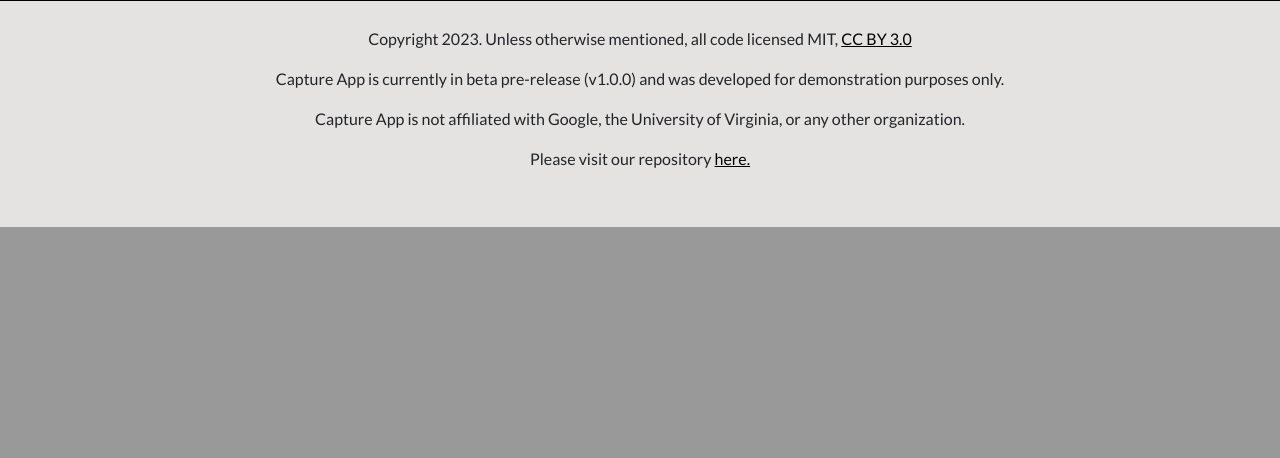
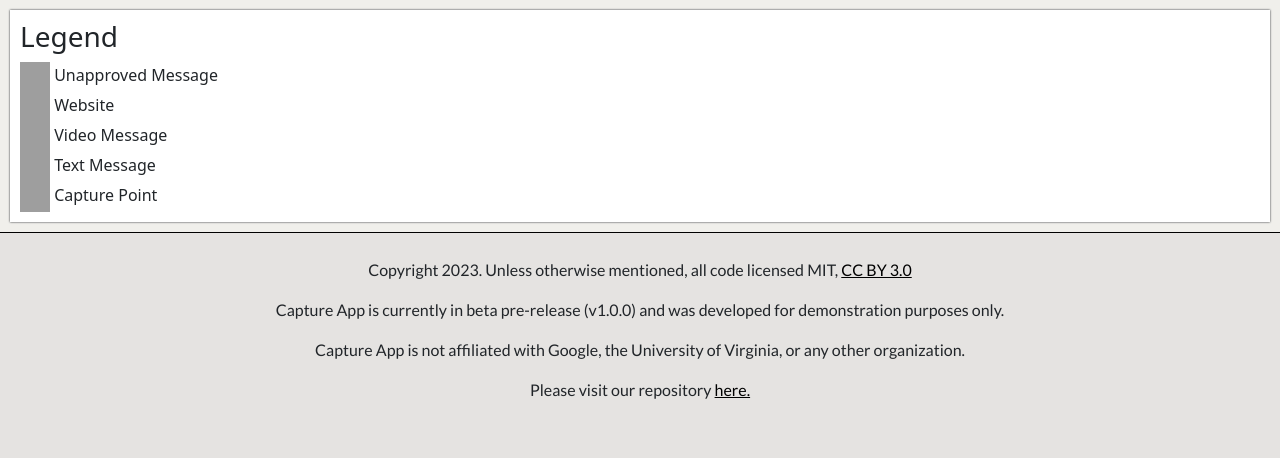
Before and after one commit to colbyle25/Capture-App, a Django app: page /map/ in a window 1280 px wide. Shown: the part 864-1322 px from the top of the page. Before the commit the page ends 1091 px from the top, so only its background shows below. Run offline with Django 4.2, Linux system fonts and the light colour scheme; data that the repository does not hold is empty; some libraries are stand-ins or nearby versions; some web fonts are replaced; grey boxes are pictures that could not be loaded.

Commit message:
Added legend to map. Also added info to message box to inform users they can leave youtube/image messages

```diff
--- a/oauthtesting/static/js/map.js
+++ b/oauthtesting/static/js/map.js
@@ -121,6 +121,19 @@ function initMap() {
 
     // Loads the markers whenever the map is loaded
     LoadMarkers();
+
+
+
+    const legend = document.getElementById("legend");
+
+    for (let i = 0; i < 6; i++) {
+        if (i == 1) continue;
+        const div = document.createElement("div");
+        div.innerHTML = '<img width = 30 height = 30 src="' + getMarkerIcon(i) + '"> ' + getMarkerNames(i);
+        legend.appendChild(div);
+    }
+
+    map.controls[google.maps.ControlPosition.LEFT_BOTTOM].push(legend);
 }
 
 function handleWindowOpening(marker, location) {
@@ -150,6 +163,27 @@ function handleWindowOpening(marker, location) {
     });
 }
 
+function getMarkerNames(marker_id) {
+    switch (marker_id) {
+    case 0:
+        return "Unapproved Message";
+        break;
+    case 1:
+        return "";
+        break;
+    case 2:
+        return "Website";
+        break;
+    case 3:
+        return "Video Message";
+        break;
+    case 4:
+        return "Text Message";
+        break;
+    }
+    return "Capture Point";
+}
+
 function getMarkerIcon(marker_id) {
     switch (marker_id) {
     case 0:
@@ -164,8 +198,11 @@ function getMarkerIcon(marker_id) {
     case 3:
         return "https://maps.google.com/mapfiles/kml/shapes/movies.png";
         break;
+    case 4:
+        return "https://maps.google.com/mapfiles/ms/icons/red-dot.png";
+        break;
     }
-    return "https://maps.google.com/mapfiles/ms/icons/red-dot.png";
+    return "https://upload.wikimedia.org/wikipedia/commons/thumb/archive/d/dd/20170128002300%21University_of_Virginia_Rotunda_logo.svg/118px-University_of_Virginia_Rotunda_logo.svg.png";
 }
 
 function placeNewMarker(location) {
@@ -356,8 +393,11 @@ function generateContentString(marker) {
     var contentString = '<div class="infoWindowContent">';
 
     if (marker.userMessage === "") { // If there's no saved message, show textarea
-        contentString += 'Write a Message! ' + '<br>';
-        contentString += '<textarea id="userMessage_' + marker.protoid + '" class="userMessageTextarea"></textarea><br>';
+
+
+
+        contentString += 'Write a Message! <br>(Requires Message Ticket) ' + '<br><br>';
+        contentString += '<textarea id="userMessage_' + marker.protoid + '" placeholder="Enter text/image url/youtube url" class="userMessageTextarea"></textarea><br>';
         contentString += '<input type="button" class="saveButton" onclick="SaveMessage(' + marker.protoid + ');" value="Submit for Approval">';
     } else {
         marker.likes = marker.likes ? marker.likes : 0;
--- a/oauthtesting/static/oauthtesting/map_style.css
+++ b/oauthtesting/static/oauthtesting/map_style.css
@@ -14,3 +14,9 @@ body{
     min-height: 100%;
     height: auto;
 }
+#legend{
+    background: #fff;
+    padding: 10px;
+    margin: 10px;
+    box-shadow: 0px 0px 2px;
+}
--- a/oauthtesting/templates/oauthtesting/map.html
+++ b/oauthtesting/templates/oauthtesting/map.html
@@ -20,6 +20,7 @@
     </head>
     <body data-username="{{ account.username }}">
         <div id="UVA_MAP" class="map"></div>
+        <div id="legend"><h3>Legend</h3></div>
         <script type="text/javascript">
             const CSRF_TOKEN = '{{ csrf_token }}';
         </script>
```
